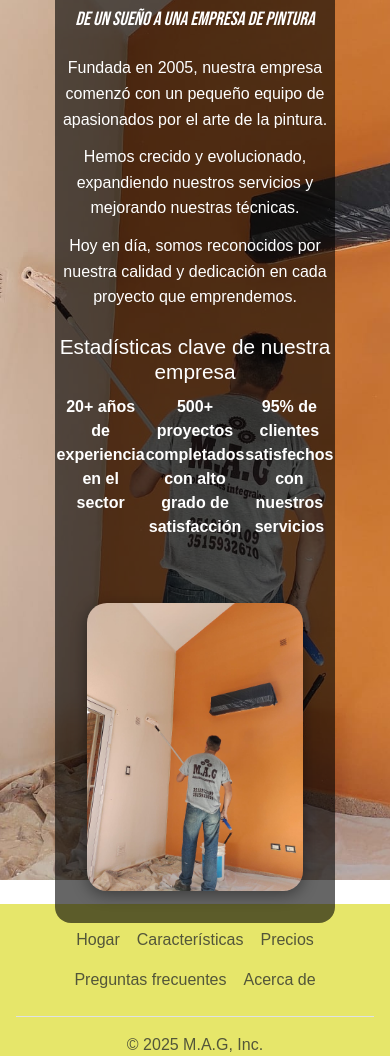
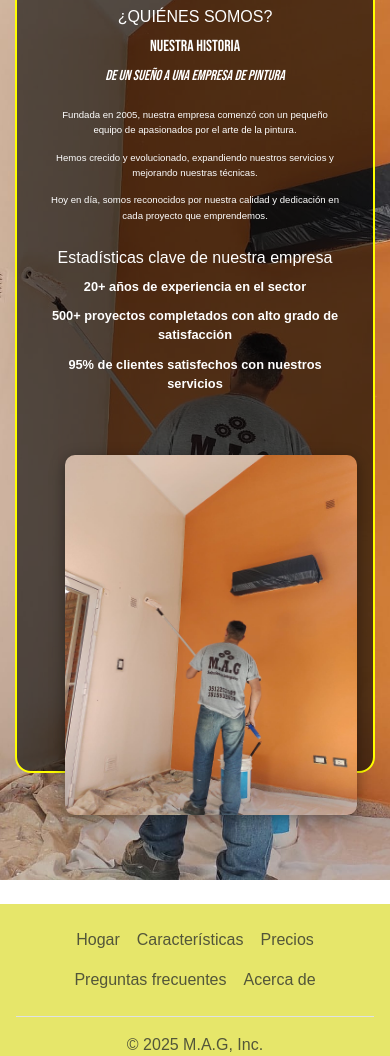
Before and after one commit to andresgarcia-2/trabajo-final, a website: page pages/quienes-somos.html in a window 390 px wide. Shown: the part 230-1286 px from the top of the page. Drawn offline with nearby package versions, Linux system fonts and the light colour scheme; a web font is replaced by a local one.

Commit message:
responsive de quienes somos

```diff
--- a/sass/style.scss
+++ b/sass/style.scss
@@ -689,7 +689,7 @@ img {
     }
 
     .quienes-texto {
-        flex: 1 1 400px;
+        flex:1 1 400px;
 
         h1 {
             font-size: 2.5em;
@@ -735,6 +735,7 @@ img {
             li {
                 margin-bottom: 8px;
                 font-weight: bold;
+                font-size: 0.8em;
 
                     strong {
                         color: #ffffff;
@@ -754,3 +755,107 @@ img {
         }
     }
 }
+@media (max-width: 768px) {
+    .quienesSomos {
+        padding: 35px 15px;
+
+        .overlay {
+            background-color: rgba(0, 0, 0, 0.6); // Fondo oscuro para que el texto se vea
+            color: white;
+            padding: 2rem;
+            border-radius: 1rem;
+            text-align: center;
+            max-width: 100%;
+            height: 800px;
+        }
+        .overlay {
+            img {
+                width: 80%;
+                max-width: 320px;
+                max-height: 360px;
+                margin-top: 1rem;
+                border-radius: 10px;
+            }
+        }
+
+
+        .grid-contenedor {
+            border: 2px solid yellow;
+            gap: 20px;
+        }
+
+        .quienes-texto {
+            text-align:center;
+
+            h1 {
+                font-size: 1rem;
+            }
+
+            h3 {
+                font-size: 1rem;
+            }
+
+            .subtitulo {
+                font-size: 0.9rem;
+            }
+
+            h4 {
+                font-size: 1rem;
+            }
+
+            p {
+                font-size: 0.6rem;
+            }
+
+            .estadisticas {
+                flex-direction: column;
+                align-items: center;
+
+                li {
+                    margin-bottom: 10px;
+                }
+            }
+        }
+
+        .quienes-imagen {
+            img {
+                width:100%;
+                margin: 1rem;
+            }
+        }
+    }
+}
+
+@media (max-width: 320px) {
+    .quienesSomos {
+        .quienes-texto {
+            h1 {
+                font-size: 1rem;
+            }
+
+            h3 {
+                font-size: 1rem;
+            }
+
+            .subtitulo, h4, p {
+                font-size: 0.5rem;
+            }
+        }
+
+        .quienes-imagen img {
+            width: 100%;
+        }
+
+        .overlay {
+            img {
+                width: 80%;
+                max-width: 320px;
+                max-height: 360px;
+                margin-top: 1rem;
+                border-radius: 10px;
+            }
+        }
+
+
+    }
+}
```
Also changed, not shown: index.html (+1 -1 lines), css/style.css, 1 other file.
